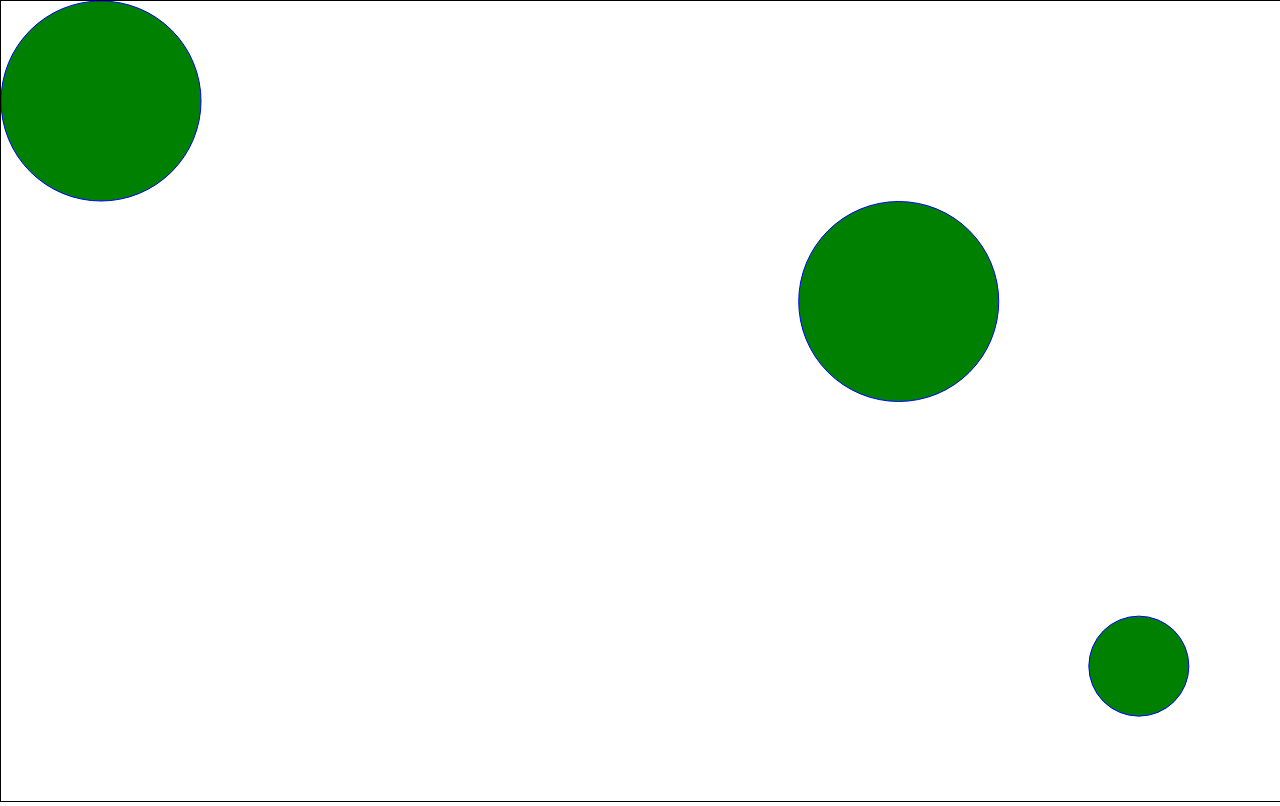
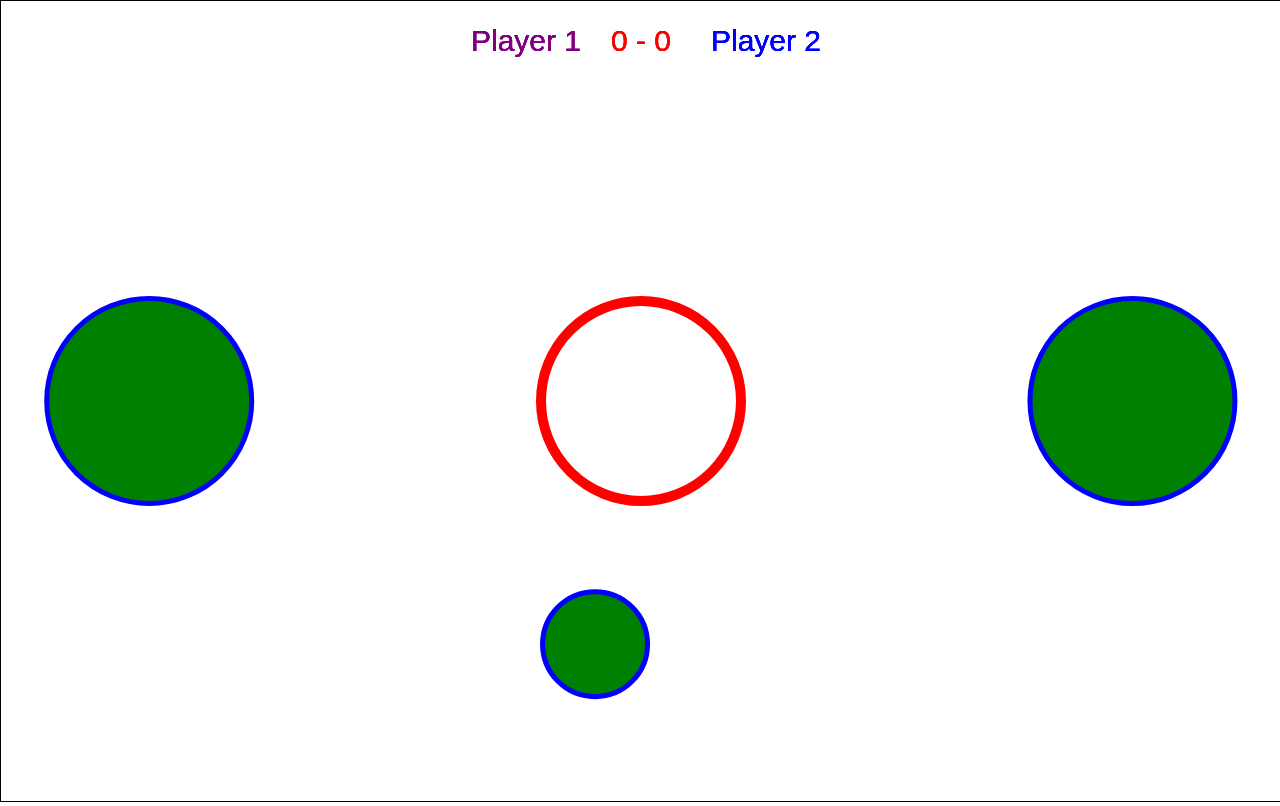
Before and after one commit to Argg1025/sparta-javascript-game, a plain HTML site: page index.html in a window 1280 px wide. Drawn offline with Linux system fonts and the light colour scheme.

Commit message:
Added a scoreboard and began drawing the rink lines

```diff
--- a/css/main.css
+++ b/css/main.css
@@ -6,5 +6,5 @@ canvas {
     border: 1px solid black;
     height: 100%;
     width: 100%;
-
+    background-image: url();
 }
--- a/index.html
+++ b/index.html
@@ -4,7 +4,7 @@
 <head>
     <meta charset="utf-8" />
     <meta http-equiv="X-UA-Compatible" content="IE=edge">
-    <title>Canvas Resize</title>
+    <title>Air Hockey</title>
     <meta name="viewport" content="width=device-width, initial-scale=1">
     <link rel="stylesheet" type="text/css" media="screen" href="css/main.css" />
     <script src="javascript/app.js"></script>
--- a/javascript/app.js
+++ b/javascript/app.js
@@ -6,14 +6,26 @@ document.addEventListener("DOMContentLoaded", function () {
     canvas.height = window.innerHeight;
 
     const c = canvas.getContext('2d');
+    const d = canvas.getContext('2d');
+    const e = canvas.getContext('2d');
+    const f = canvas.getContext('2d');
 
-
+    const player1 = 'Player 1',
+        player2 = 'Player 2';
     // function randomColorGenerator() {
     //     return `rgb(${Math.floor(Math.random() * 255)}, ${Math.floor(Math.random() * 255)}, ${Math.floor(Math.random() * 255)}`
     // }
 
     // Objects
 
+
+    function drawRink() {
+        d.beginPath();
+        d.strokeStyle = 'red';
+        d.lineWidth = 10;
+        d.arc(0.5 * innerWidth, 0.5 * innerHeight, 100, 0, 2 * Math.PI, false);
+        d.stroke();
+    }
 
     function Circle(x, y, dx, dy, radius, mass) {
         this.x = x;
@@ -32,9 +44,14 @@ document.addEventListener("DOMContentLoaded", function () {
             c.arc(this.x, this.y, this.radius, 0, Math.PI * 2, false);
             c.strokeStyle = 'blue';
             c.fillStyle = 'green';
+            c.globalCompositeOperation = 'destination-over';
             c.fill();
             c.stroke();
         }
+
+
+
+        // Drawing on the air hockey rink with canvas
 
         this.update = function () {
 
@@ -53,19 +70,16 @@ document.addEventListener("DOMContentLoaded", function () {
             }
             if (this === circles[0]) {
                 if (this.x + this.radius > innerWidth * 0.5 || this.x - this.radius < 0) {
-                    this.velocity.x = -this.velocity.x
+                    this.velocity.x = -this.velocity.x;
+
                 }
-                if (this.y + this.radius > innerHeight || this.y - this.radius < 0) {
-                    this.velocity.y = -this.velocity.y
-                }
+
             }
             if (this === circles[1]) {
                 if (this.x + this.radius > innerWidth || this.x - this.radius < innerWidth - 0.5 * innerWidth) {
                     this.velocity.x = -this.velocity.x
                 }
-                if (this.y + this.radius >= innerHeight || this.y - this.radius < 0) {
-                    this.velocity.y = -this.velocity.y
-                }
+
             }
             if (this === circles[2]) {
                 if (this.x + this.radius > innerWidth) {
@@ -81,9 +95,26 @@ document.addEventListener("DOMContentLoaded", function () {
                     console.log(player2Score);
                 }
 
+            }
 
 
-            }
+
+            // player2
+
+            d.fillStyle = 'purple';
+            d.font = "30px Arial";
+            d.fillText(`${player1} `, 0.5 * innerWidth -
+                170, 50);
+
+            e.fillStyle = 'red';
+            e.font = "30px Arial";
+            e.fillText(`${player1Score} - ${player2Score} `, 0.5 * innerWidth - 30, 50);
+
+            f.fillStyle = 'blue';
+            f.font = "30px Arial";
+            f.fillText(`${player2}`, 0.5 * innerWidth + 70, 50);
+
+
 
 
 
@@ -167,8 +198,8 @@ document.addEventListener("DOMContentLoaded", function () {
 
     // Instantiating the circles
     let circles = [];
-    const circle1 = new Circle(100, 100, 0, 0, 100, 20);
-    const circle2 = new Circle(900, 300, 0, 0, 100, 20);
+    const circle1 = new Circle(150, 0.5 * innerHeight, 0, 0, 100, 20);
+    const circle2 = new Circle(innerWidth - 150, 0.5 * innerHeight, 0, 0, 100, 20);
     const circle3 = new Circle(300, 400, -10, 5, 50, 1);
 
 
@@ -252,9 +283,13 @@ document.addEventListener("DOMContentLoaded", function () {
         requestAnimationFrame(animate);
         c.clearRect(0, 0, innerWidth, innerHeight);
 
+
+
         circle1.drawCircle();
         circle2.drawCircle();
         circle3.drawCircle();
+
+        drawRink();
 
         //Control Functionality. In this case it adds a velocity depending on which control is pressed. For player 1.
 
@@ -354,7 +389,7 @@ document.addEventListener("DOMContentLoaded", function () {
 
 
 
-
+    drawRink();
     animate();
 
 
```
